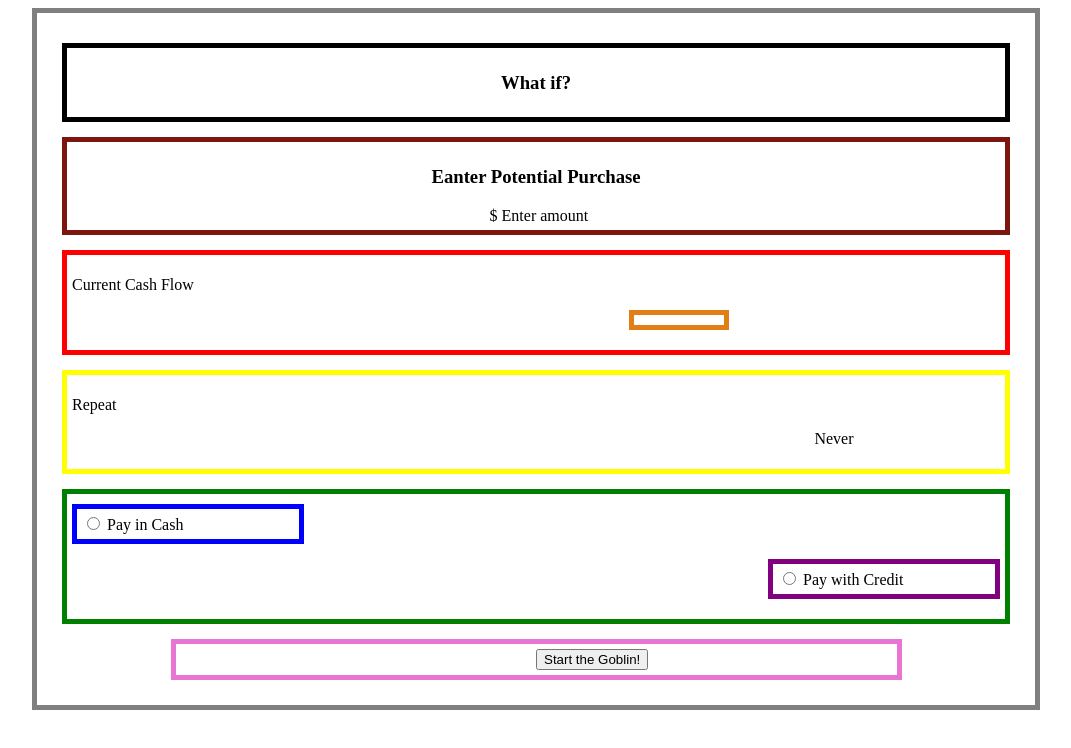
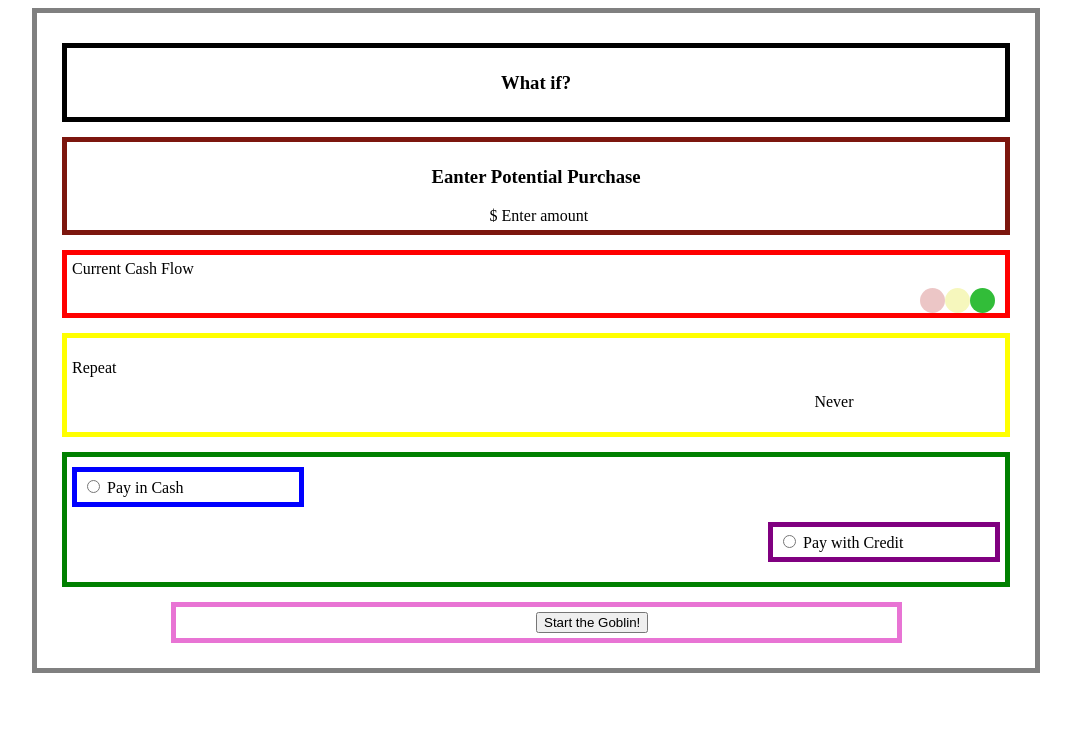
Before and after one commit to jpdaprato/pocket-goblin-client, a React (Vite) app: page / in a window 1280 px wide. Shown: the top 748 px of the page, without its empty margins (104-1175 px from the left). Built offline with nearby package versions, Linux system fonts and the light colour scheme; no server answers.

Commit message:
add stop light that changes based on number input

```diff
--- a/src/components/CashFlow.jsx
+++ b/src/components/CashFlow.jsx
@@ -1,5 +1,6 @@
 import React from "react";
 import CashFlowLight from "./CashFlowLight";
+
 const CashFlow = () => {
   const divStyle = {
     border: "5px solid red",
@@ -8,18 +9,10 @@ const CashFlow = () => {
     marginBottom: "15px"
   };
 
-  const cashFlowLight = {
-    border: "5px solid #e27f14",
-    padding: "5px",
-    marginTop: "5px",
-    marginBottom: "5px"
-  };
-
   return (
     <div style={divStyle}>
-      <p>Current Cash Flow</p>
       <div>
-        <CashFlowLight />
+        Current Cash Flow <CashFlowLight />
       </div>
     </div>
   );
--- a/src/components/CashFlowLight.jsx
+++ b/src/components/CashFlowLight.jsx
@@ -1,16 +1,79 @@
 import React from "react";
 
-const CashFlowLight = () => {
-  const divStyle = {
-    border: "5px solid #e27f14",
-    padding: "5px",
-    marginTop: "5px",
-    marginBottom: "15px",
-    width: "80px",
-    marginLeft: "60%"
-  };
-
-  return <div style={divStyle} />;
+const divStyle = {
+  // border: "5px solid #e27f14",
+  padding: "5px",
+  marginTop: "5px",
+  marginBottom: "15px"
+  // width: "250px",
+  // height: "40px"
+  // marginLeft: "60%"
 };
 
+let redCircle = {
+  // paddingBottom: "5px",
+  height: "25px",
+  width: "25px",
+  backgroundColor: "rgba(193, 66, 66, 0.3)",
+  borderRadius: "50%",
+  display: "inline-block",
+  float: "right"
+};
+
+let yellowCircle = {
+  // paddingBottom: "5px",
+  height: "25px",
+  width: "25px",
+  backgroundColor: "rgba(224, 228, 37, 0.3)",
+  borderRadius: "50%",
+  display: "inline-block",
+  float: "right"
+};
+
+let greenCircle = {
+  // paddingBottom: "5px",
+  height: "25px",
+  width: "25px",
+  backgroundColor: "rgba(50, 189, 57, 0.3)",
+  borderRadius: "50%",
+  display: "inline-block",
+  float: "right"
+};
+
+const lights = (
+  <div>
+    <span style={greenCircle} />
+    <span style={yellowCircle} />
+    <span style={redCircle} />
+  </div>
+);
+
+class CashFlowLight extends React.Component {
+  constructor() {
+    super();
+    this.state = {
+      cashFlow: 75
+    };
+  }
+
+  stopLight() {
+    const { cashFlow } = this.state;
+
+    if (cashFlow < 30) {
+      redCircle.backgroundColor = "rgba(193, 66, 66, 1)";
+      return lights;
+    } else if (cashFlow > 30 && cashFlow < 74) {
+      yellowCircle.backgroundColor = "rgba(224, 228, 37, 1)";
+      return lights;
+    } else {
+      greenCircle.backgroundColor = "rgba(50, 189, 57, 1)";
+      return lights;
+    }
+  }
+
+  render() {
+    return <div style={divStyle}>{this.stopLight()}</div>;
+  }
+}
+
 export default CashFlowLight;
```
